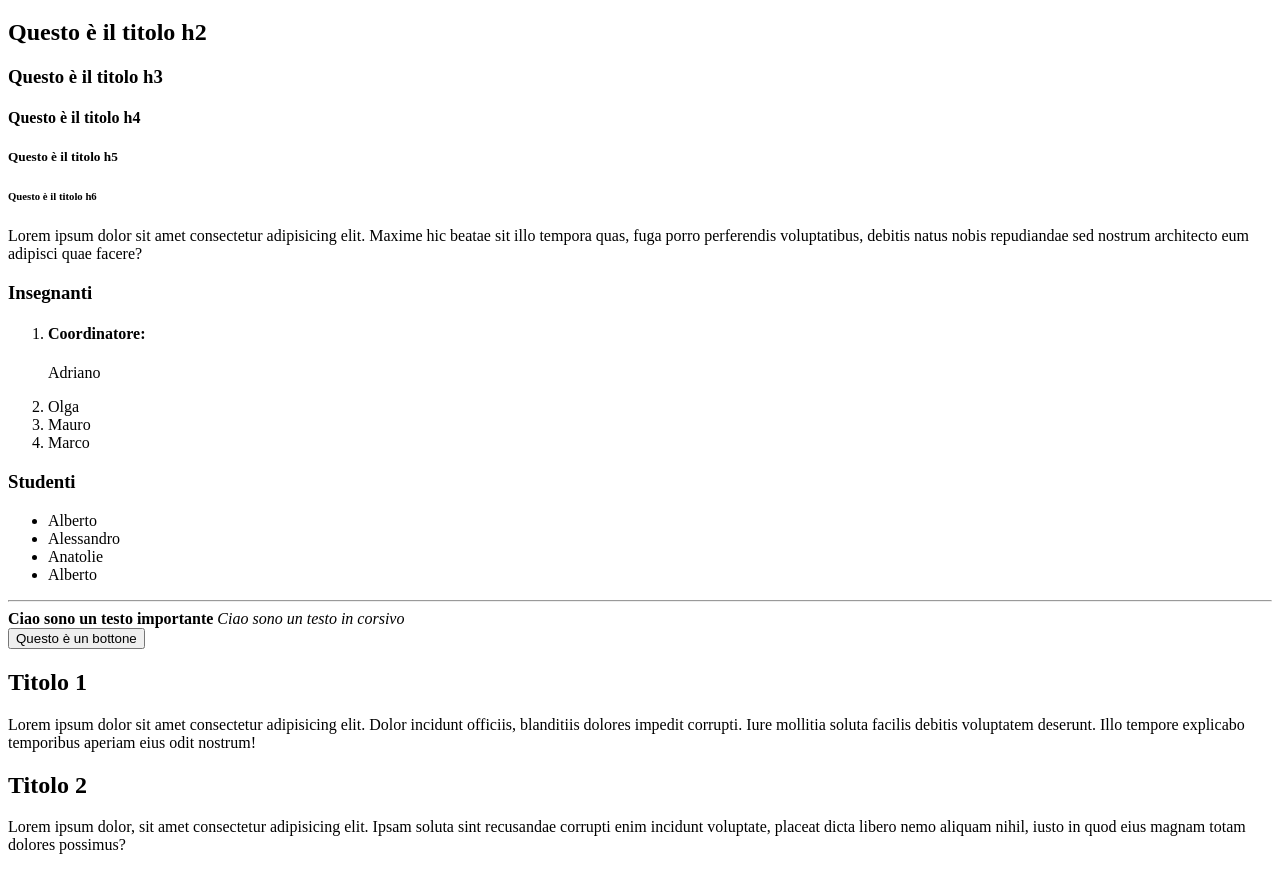
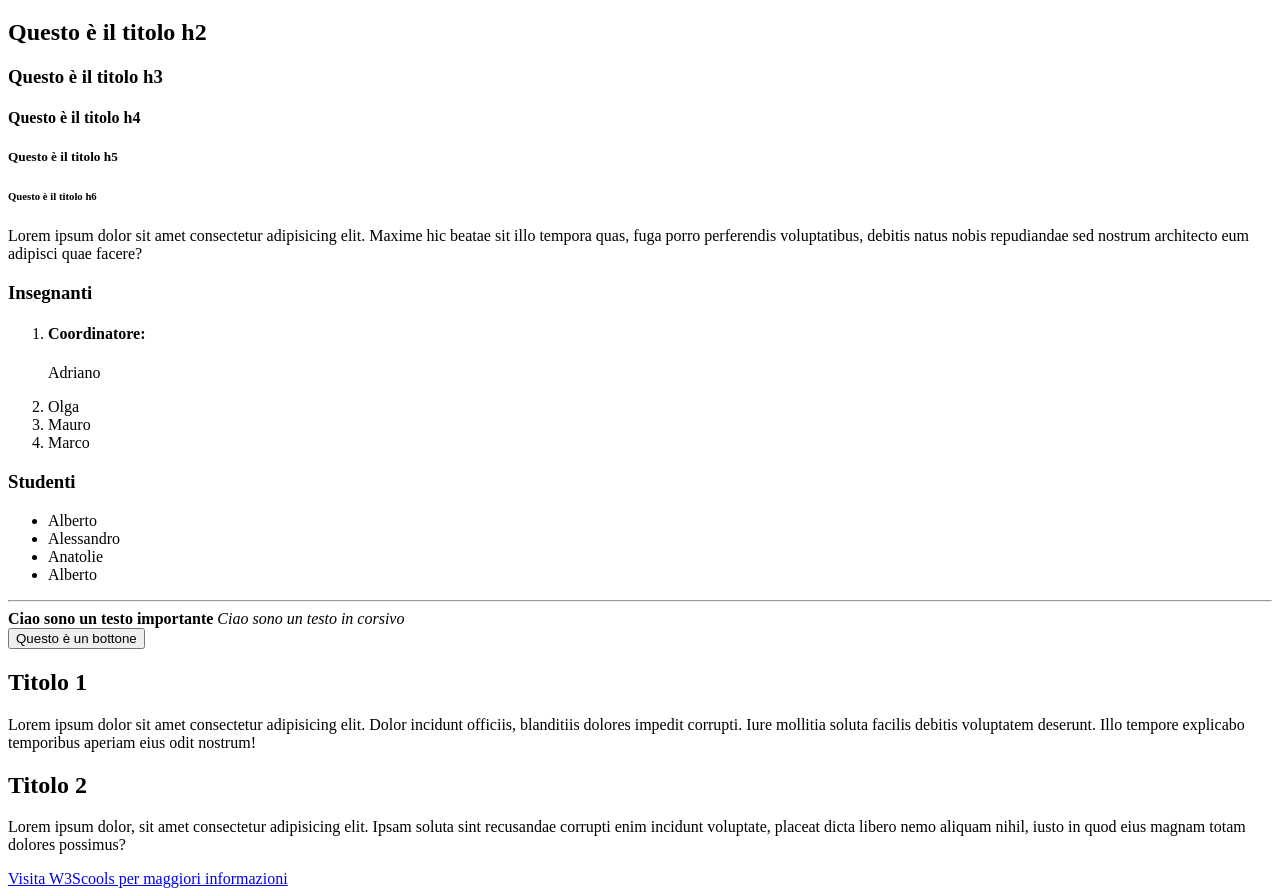
Before and after one commit to olgas-class/html-tags, a plain HTML site: page index.html in a window 1280 px wide. Shown: the part 61-957 px from the top of the page. Before the commit the page ends 931 px from the top, so only its background shows below. Drawn offline with Linux system fonts and the light colour scheme.

Commit message:
Ancor tag e attributi

```diff
--- a/index.html
+++ b/index.html
@@ -73,10 +73,10 @@
     <!-- /Main -->
 
     <!-- Footer -->
-    <footer></footer>
+    <footer>
+        <a href="https://www.w3schools.com/TAgs/tag_comment.asp" target="_blank">Visita W3Scools per maggiori informazioni</a>
+    </footer>
     <!-- /Footer -->
-
-
 
 </body>
 </html>
```
